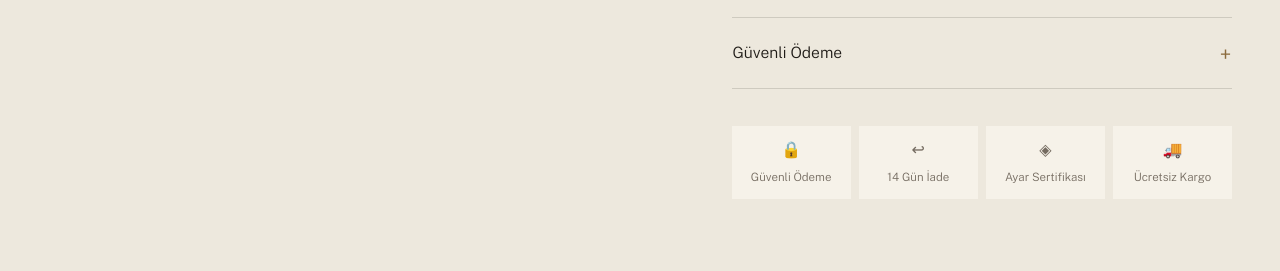
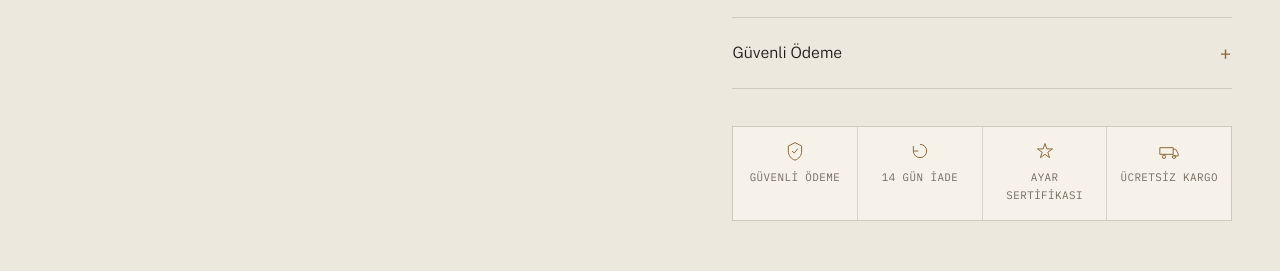
Before and after one commit to ilkoomert39-crypto/manos-istanbul-site, a Next.js app in the folder nextjs-app/: page /urunler/confetti-yuzuk in a window 1280 px wide. Shown: the part 1520-1791 px from the top of the page. Built offline with nearby package versions, Linux system fonts and the light colour scheme.

Commit message:
fix: PDP trust emoji→SVG, util bar linkleri çalışır hale getirildi

```diff
--- a/nextjs-app/app/globals.css
+++ b/nextjs-app/app/globals.css
@@ -1241,9 +1241,11 @@ header.hdr-scrolled{box-shadow:0 8px 40px -12px rgba(0,0,0,.7)}
 .share-btn:hover{color:var(--ink)}
 .share-feedback{font-size:.68rem;color:var(--brass);letter-spacing:.04em}
 
-.pdp-trust{display:grid;grid-template-columns:repeat(4,1fr);gap:.5rem;margin-top:.8rem}
-.pdp-trust-item{display:flex;flex-direction:column;align-items:center;gap:.3rem;padding:.7rem .4rem;background:var(--card);font-size:.72rem;text-align:center;color:var(--stone)}
-.pdp-trust-item span:first-child{font-size:1rem}
+.pdp-trust{display:grid;grid-template-columns:repeat(4,1fr);gap:0;margin-top:.8rem;border:1px solid var(--line)}
+.pdp-trust-item{display:flex;flex-direction:column;align-items:center;gap:.5rem;padding:.9rem .5rem;background:var(--card);font-size:.68rem;text-align:center;color:var(--stone);border-left:1px solid var(--line);font-family:"IBM Plex Mono",monospace;letter-spacing:.04em;text-transform:uppercase;transition:background .2s}
+.pdp-trust-item:first-child{border-left:none}
+.pdp-trust-item:hover{background:var(--paper)}
+.pdp-trust-item svg{width:20px;height:20px;stroke:var(--brass);flex:none}
 
 .shake{animation:shake .5s ease both}
 @keyframes shake{0%,100%{transform:none}20%,60%{transform:translateX(-4px)}40%,80%{transform:translateX(4px)}}
--- a/nextjs-app/app/urunler/[slug]/page.jsx
+++ b/nextjs-app/app/urunler/[slug]/page.jsx
@@ -295,17 +295,35 @@ export default function ProductDetailPage({ params }) {
 
             {/* Güven rozetleri */}
             <div className="pdp-trust">
-              {[
-                { icon: '🔒', text: 'Güvenli Ödeme' },
-                { icon: '↩', text: '14 Gün İade' },
-                { icon: '◈', text: 'Ayar Sertifikası' },
-                { icon: '🚚', text: 'Ücretsiz Kargo' },
-              ].map(t => (
-                <div key={t.text} className="pdp-trust-item">
-                  <span>{t.icon}</span>
-                  <span>{t.text}</span>
-                </div>
-              ))}
+              <div className="pdp-trust-item">
+                <svg viewBox="0 0 24 24" fill="none" stroke="currentColor" strokeWidth="1.2">
+                  <path d="M12 2L4 6v6c0 5.5 3.6 9.7 8 11 4.4-1.3 8-5.5 8-11V6L12 2z"/>
+                  <path d="M8.5 12l2.5 2.5L15.5 9"/>
+                </svg>
+                <span>Güvenli Ödeme</span>
+              </div>
+              <div className="pdp-trust-item">
+                <svg viewBox="0 0 24 24" fill="none" stroke="currentColor" strokeWidth="1.2">
+                  <path d="M4 12a8 8 0 1 0 8-8"/>
+                  <path d="M4 6v6h6"/>
+                </svg>
+                <span>14 Gün İade</span>
+              </div>
+              <div className="pdp-trust-item">
+                <svg viewBox="0 0 24 24" fill="none" stroke="currentColor" strokeWidth="1.2">
+                  <path d="M12 3l2.2 6.5H21l-5.6 4 2.1 6.5L12 16l-5.5 4 2.1-6.5L3 9.5h6.8z"/>
+                </svg>
+                <span>Ayar Sertifikası</span>
+              </div>
+              <div className="pdp-trust-item">
+                <svg viewBox="0 0 24 24" fill="none" stroke="currentColor" strokeWidth="1.2">
+                  <path d="M1 16h16V8H1z"/>
+                  <path d="M17 10h3l3 5v3h-6"/>
+                  <circle cx="6" cy="19" r="2"/>
+                  <circle cx="18" cy="19" r="2"/>
+                </svg>
+                <span>Ücretsiz Kargo</span>
+              </div>
             </div>
           </section>
         </div>
--- a/nextjs-app/components/Header.jsx
+++ b/nextjs-app/components/Header.jsx
@@ -99,8 +99,8 @@ export default function Header() {
             <a href="tel:+902125229262">+90 212 522 92 62</a>
           </div>
           <div className="util-r">
-            <a href="https://manosistanbul.com/siparis-takibi">Sipariş Takibi</a>
-            <a href="https://manosistanbul.com/goruntulu-urun-danismanligi">Görüntülü Danışmanlık</a>
+            <Link href="/iletisim">Sipariş Takibi</Link>
+            <Link href="/iletisim">Görüntülü Danışmanlık</Link>
             <span>TRY ₺</span>
           </div>
         </div>
```
